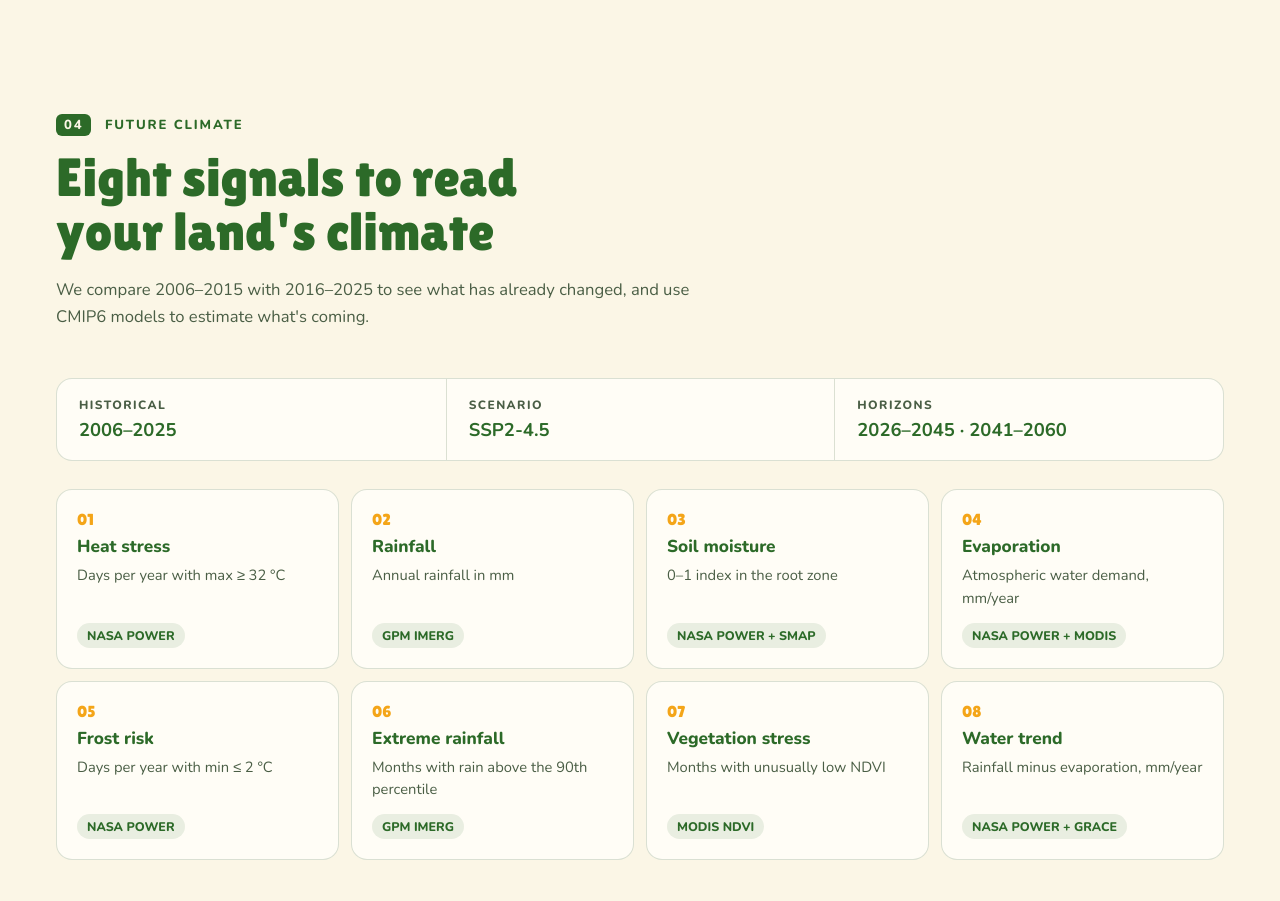
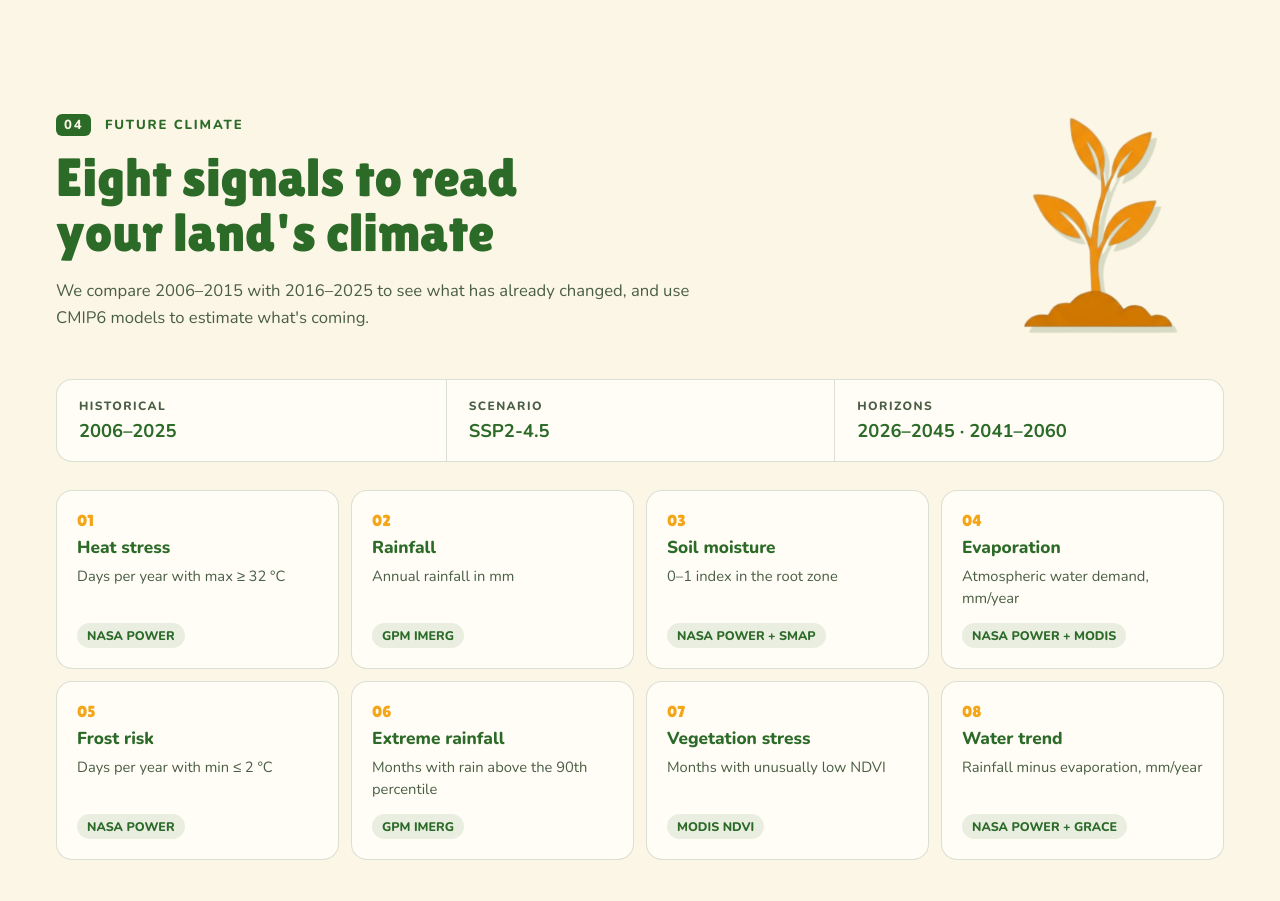
Before and after one commit to englszz/NASA-SPACE-APPS, a Next.js app: page / in a window 1280 px wide. Shown: the part 4086-4987 px from the top of the page. Built offline with nearby package versions, Linux system fonts and the light colour scheme; no server answers; a web font is replaced by a local one.

Commit message:
Plantita (imagen 6) al lado del título de la sección Clima futuro

```diff
--- a/app/Sections.tsx
+++ b/app/Sections.tsx
@@ -491,6 +491,7 @@ export function ClimateSection() {
   return (
     <section id="clima" className="band bandCream">
       <div className="container">
+        <div className="headWithArt">
           <SectionHead
             n="04"
             eyebrow={t("Clima futuro", "Future climate")}
@@ -500,6 +501,14 @@ export function ClimateSection() {
               "We compare 2006–2015 with 2016–2025 to see what has already changed, and use CMIP6 models to estimate what's coming.",
             )}
           />
+          <Image
+            src="/plantita.png"
+            alt={t("Una plantita brotando de la tierra", "A seedling sprouting from the soil")}
+            width={429}
+            height={600}
+            className="sectionArt sectionArtPlant"
+          />
+        </div>
 
         <div className="scenario">
           <div>
--- a/app/globals.css
+++ b/app/globals.css
@@ -3695,3 +3695,18 @@ button.ctaSmall {
     margin-right: 0;
   }
 }
+
+/* la plantita de la sección Clima futuro */
+.sectionArtPlant {
+  width: auto;
+  height: clamp(150px, 17vw, 230px);
+  margin-right: clamp(0px, 4vw, 48px);
+  filter: drop-shadow(5px 6px 0 rgba(29, 74, 25, 0.16));
+}
+
+@media (max-width: 820px) {
+  .sectionArtPlant {
+    height: 140px;
+    margin-right: 0;
+  }
+}
```
Also changed, not shown: public/plantita.png (added). Lines whose indentation alone changed are shown as unchanged.
